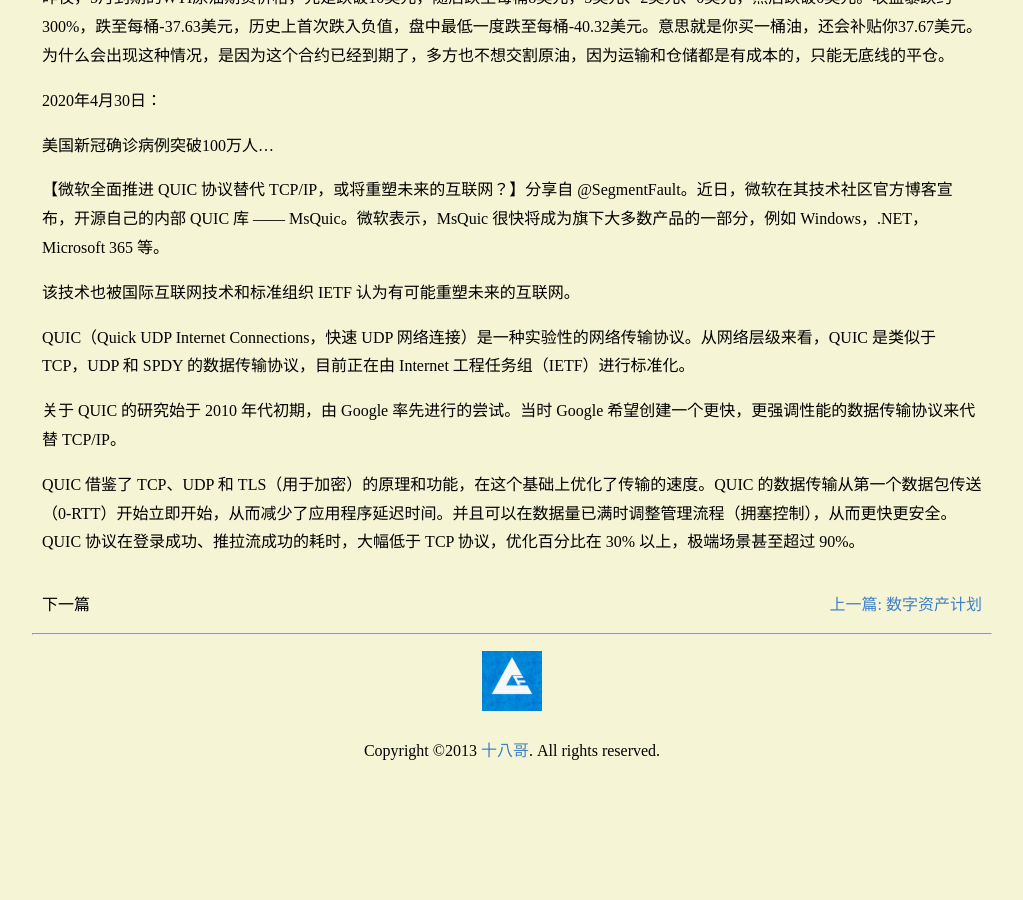
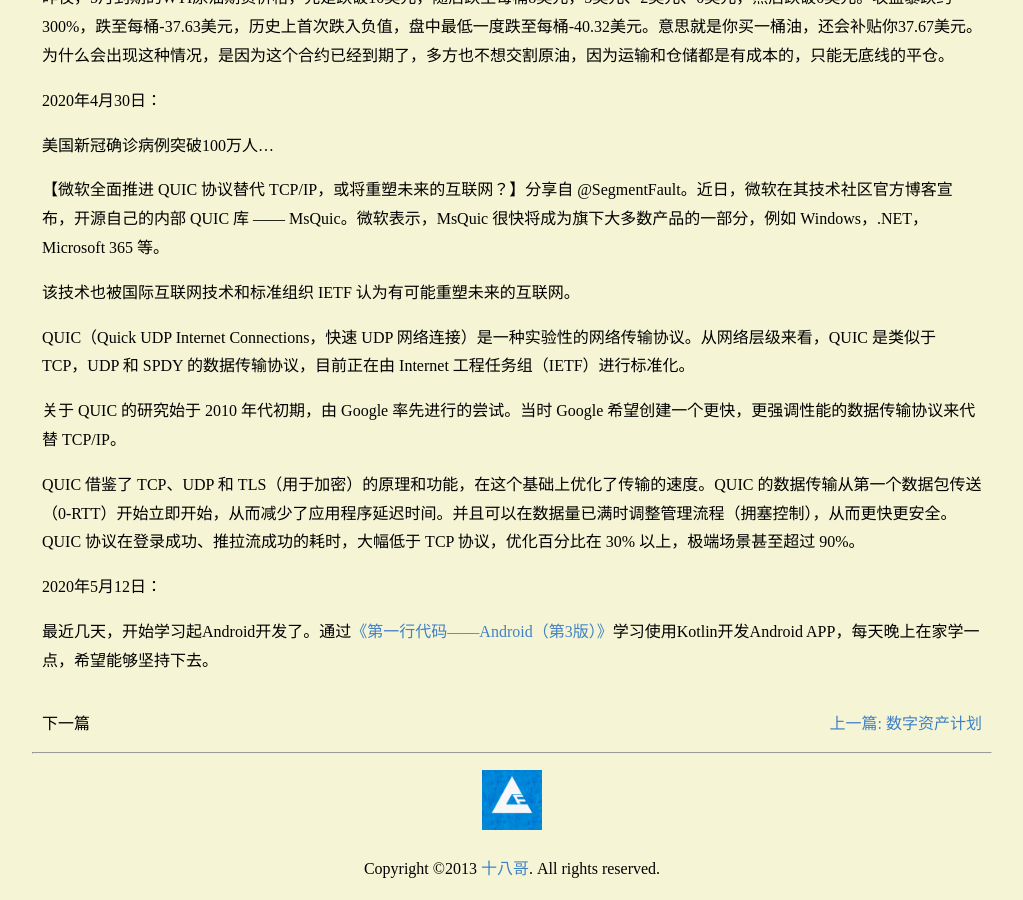
Before and after one commit to cforth/blog, a Jekyll site: the page built from _posts/2020-2-26-record.md, in a window 1280 px wide and 900 px high, scrolled down 2138 px. Shown: the whole window, without its empty margins (128-1151 px from the left). Built offline with Jekyll 4.4.1, drawn with Linux system fonts in a browser that asks for light colours; comment, search, counter and statistics services are not loaded; before the commit the page ends 2920 px from its top, so only the background shows below that.

Commit message:
Update 2020-2-26-record.md

```diff
--- a/_posts/2020-2-26-record.md
+++ b/_posts/2020-2-26-record.md
@@ -84,3 +84,7 @@ QUIC（Quick UDP Internet Connections，快速 UDP 网络连接）是一种实
 关于 QUIC 的研究始于 2010 年代初期，由 Google 率先进行的尝试。当时 Google 希望创建一个更快，更强调性能的数据传输协议来代替 TCP/IP。
 
 QUIC 借鉴了 TCP、UDP 和 TLS（用于加密）的原理和功能，在这个基础上优化了传输的速度。QUIC 的数据传输从第一个数据包传送（0-RTT）开始立即开始，从而减少了应用程序延迟时间。并且可以在数据量已满时调整管理流程（拥塞控制），从而更快更安全。QUIC 协议在登录成功、推拉流成功的耗时，大幅低于 TCP 协议，优化百分比在 30% 以上，极端场景甚至超过 90%。
+
+2020年5月12日：
+
+最近几天，开始学习起Android开发了。通过[《第一行代码——Android（第3版）》](https://book.douban.com/subject/34996842/)学习使用Kotlin开发Android APP，每天晚上在家学一点，希望能够坚持下去。
```
